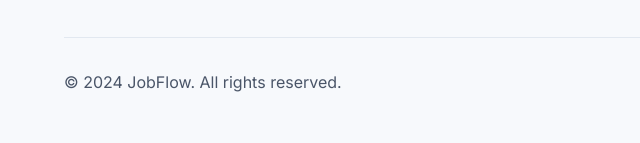
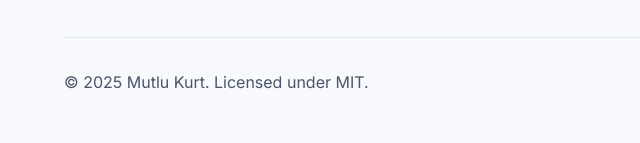
Before and after one commit to mutlukurt/JobFlow, a plain HTML site: page about.html in a window 1280 px wide. Shown: the part 3586-3729 px from the top of the page, 0-640 px from the left. Drawn offline with Linux system fonts and the light colour scheme.

Commit message:
Update copyright footer to 2025 Mutlu Kurt with MIT license

```diff
--- a/about.html
+++ b/about.html
@@ -355,7 +355,7 @@
             </div>
 
             <div class="footer__bottom">
-                <p>&copy; 2024 JobFlow. All rights reserved.</p>
+                <p>&copy; 2025 Mutlu Kurt. Licensed under MIT.</p>
                 <div class="footer__legal">
                     <a href="./about.html">Privacy Policy</a>
                     <a href="./about.html">Terms of Service</a>
```
Also changed, not shown: index.html (+1 -1 lines), job.html (+1 -1 lines), jobs.html (+1 -1 lines), post.html (+1 -1 lines).
